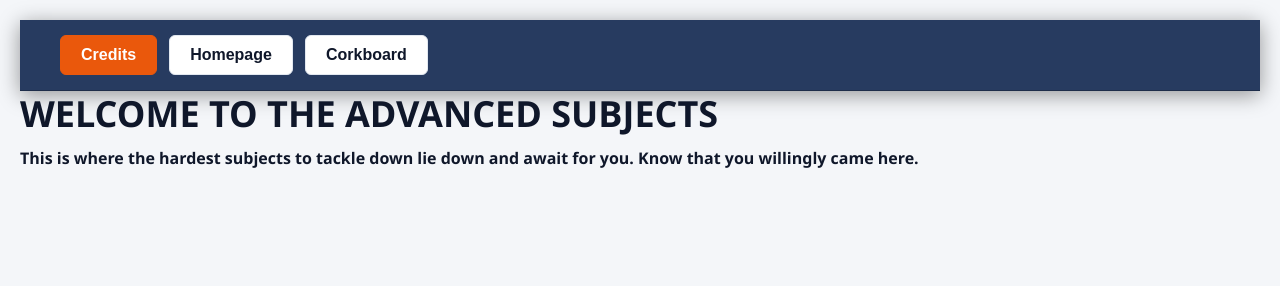
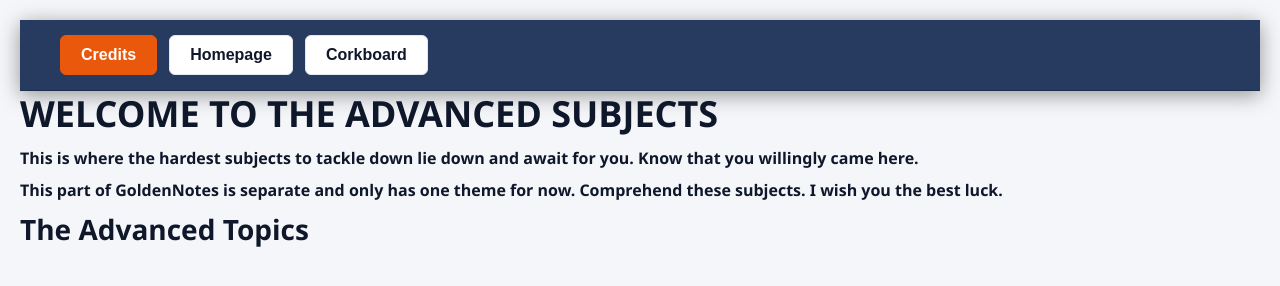
Before and after one commit to shawnie-webdev/gnotes, a website: page public/study/courses/advanced-topics.html in a window 1280 px wide. Drawn offline with nearby package versions, Linux system fonts and the light colour scheme; files that its build step writes are made by us from their sources.

Commit message:
Update advanced-topics.html
urh

```diff
--- a/public/study/courses/advanced-topics.html
+++ b/public/study/courses/advanced-topics.html
@@ -27,6 +27,8 @@
     <div id="container" class="topics-grid">
         <h1>WELCOME TO THE ADVANCED SUBJECTS</h1>
         <h4>This is where the hardest subjects to tackle down lie down and await for you. Know that you willingly came here.</h4>
+        <h4>This part of GoldenNotes is separate and only has one theme for now. Comprehend these subjects. I wish you the best luck.</h4>
+        <h2>The Advanced Topics</h2>
     </div>
 </body>
 </html>
```
